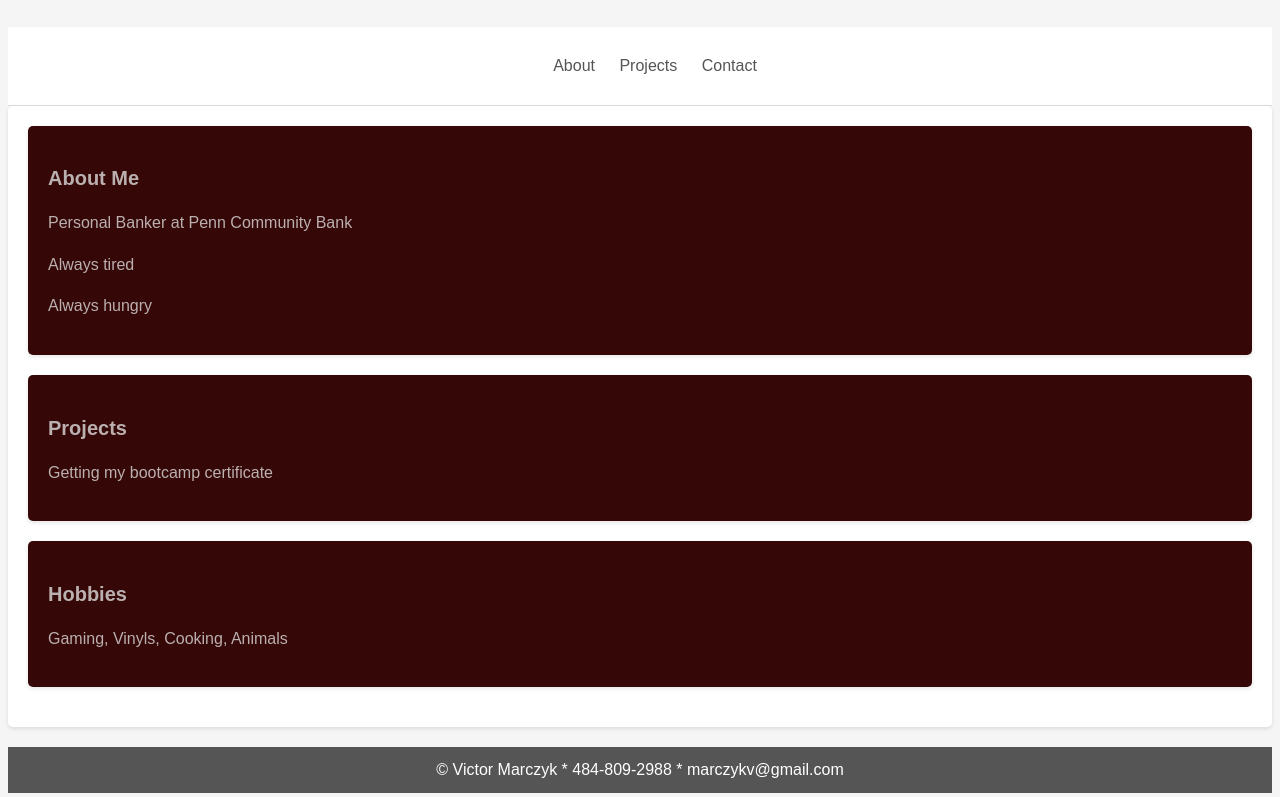
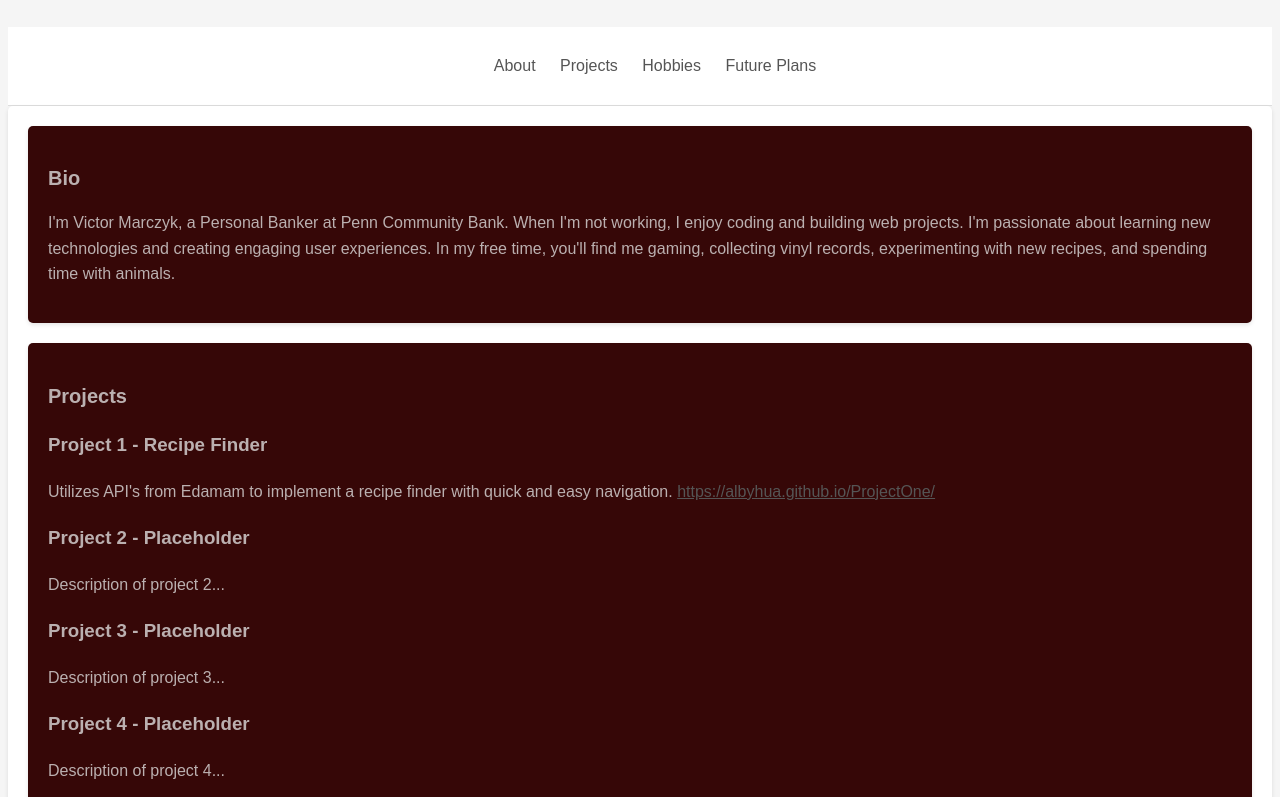
Before and after one commit to marczykv/Challenge2, a plain HTML site: page index.html in a window 1280 px wide. Shown: the part 283-1080 px from the top of the page. Drawn offline with Linux system fonts and the light colour scheme.

Commit message:
added fourth section and project one link

```diff
--- a/index.html
+++ b/index.html
@@ -2,39 +2,62 @@
 <html>
 <head>
   <title>My Portfolio</title>
-   <!-- changed the path so it doesnt pull from local directory  -->
   <link rel="stylesheet" type="text/css" href="assets/style.css">
 </head>
 <body>
   <header>
-    <img src="assets/selfie.jpg">
+    <img src="assets/selfie.jpg" alt="My Selfie">
     <h1>My Portfolio - Victor Marczyk</h1>
- </header>
+  </header>
 
   <nav>
     <ul>
-      <li><a href="#about">About</a></li>
+      <li><a href="#bio">About</a></li>
       <li><a href="#projects">Projects</a></li>
-      <li><a href="#contact">Contact</a></li>
+      <li><a href="#hobbies">Hobbies</a></li>
+      <li><a href="#future-plans">Future Plans</a></li> <!-- Added link to the new section -->
     </ul>
   </nav>
 
   <main>
-    <section id="about">
-      <h2>About Me</h2>
-      <p>Personal Banker at Penn Community Bank</p>
-      <p>Always tired</p>
-      <p>Always hungry</p>
+    <section id="bio">
+      <h2>Bio</h2>
+      <p>I'm Victor Marczyk, a Personal Banker at Penn Community Bank. When I'm not working, I enjoy coding and building web projects. I'm passionate about learning new technologies and creating engaging user experiences. In my free time, you'll find me gaming, collecting vinyl records, experimenting with new recipes, and spending time with animals.</p>
     </section>
 
     <section id="projects">
       <h2>Projects</h2>
-      <p>Getting my bootcamp certificate</p>
+      <div class="container">
+        <div class="card">
+          <h3>Project 1 - Recipe Finder</h3>
+          <p>Utilizes API's from Edamam to implement a recipe finder with quick and easy navigation.
+            <a href="https://albyhua.github.io/ProjectOne/">https://albyhua.github.io/ProjectOne/</a>
+          </p>
+        </div>
+        <div class="card">
+          <h3>Project 2 - Placeholder</h3>
+          <p>Description of project 2...</p>
+        </div>
+        <div class="card">
+          <h3>Project 3 - Placeholder</h3>
+          <p>Description of project 3...</p>
+        </div>
+        <div class="card">
+          <h3>Project 4 - Placeholder</h3>
+          <p>Description of project 4...</p>
+        </div>
+      </div>
     </section>
 
-    <section id="contact">
+    <section id="hobbies">
       <h2>Hobbies</h2>
       <p>Gaming, Vinyls, Cooking, Animals</p>
+    </section>
+
+    <!-- New section: Future Plans -->
+    <section id="future-plans">
+      <h2>Future Plans</h2>
+      <p>In the near future, I plan to advance my coding skills by enrolling in specialized web development courses and attending coding workshops. I am also considering contributing to open-source projects to gain practical experience and collaborate with other developers in the industry. Ultimately, my goal is to become a full-stack web developer and work on exciting projects that make a positive impact on people's lives.</p>
     </section>
   </main>
 
```
